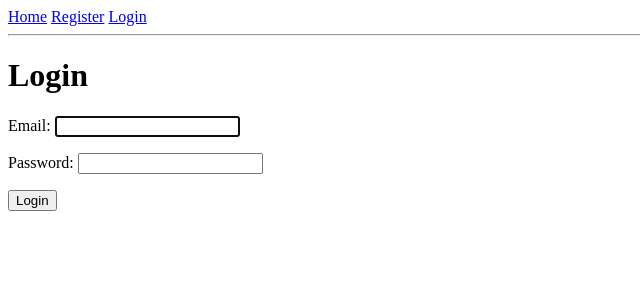
After one commit to aacuke17-boop/Django-Test-editor-Practice, a Django app: page /accounts/login/ in a window 1280 px wide. The commit adds this page. Shown: the top 300 px of the page, without its empty margins (0-640 px from the left). Run offline with Django 5.2, Linux system fonts and the light colour scheme.

Commit message:
Add login

```diff
--- /dev/null
+++ b/accounts/templates/accounts/login.html
@@ -0,0 +1,13 @@
+{% extends "base.html" %}
+
+{% block title %}Login - Questionnaires{% endblock %}
+
+{% block content %}
+    <h1>Login</h1>
+    <form method="post">
+        {% csrf_token %}
+        {{ form.as_p }}
+        <input type="hidden" name="next" value="{{ next }}">
+        <button type="submit">Login</button>
+    </form>
+{% endblock %}
--- a/accounts/urls.py
+++ b/accounts/urls.py
@@ -1,7 +1,16 @@
+from django.contrib.auth import views as auth_views
 from django.urls import path
 
 from . import views
 
 urlpatterns = [
     path("register/", views.register, name="register"),
+    path(
+        "login/",
+        auth_views.LoginView.as_view(
+            template_name="accounts/login.html",
+            redirect_authenticated_user=True,
+        ),
+        name="login",
+    ),
 ]
--- a/accounts/views.py
+++ b/accounts/views.py
@@ -8,7 +8,7 @@ def register(request):
         form = RegistrationForm(request.POST)
         if form.is_valid():
             form.save()
-            return redirect("home")
+            return redirect("login")
     else:
         form = RegistrationForm()
     return render(request, "accounts/register.html", {"form": form})
--- a/config/settings.py
+++ b/config/settings.py
@@ -132,3 +132,6 @@ MAILERS = {
         'BACKEND': 'django.core.mail.backends.console.EmailBackend',
     },
 }
+
+LOGIN_URL = "login"
+LOGIN_REDIRECT_URL = "home"
--- a/templates/base.html
+++ b/templates/base.html
@@ -10,6 +10,7 @@
         <nav>
             <a href="{% url 'home' %}">Home</a>
             <a href="{% url 'register' %}">Register</a>
+            <a href="{% url 'login' %}">Login</a>
         </nav>
         <hr>
     </header>
```
